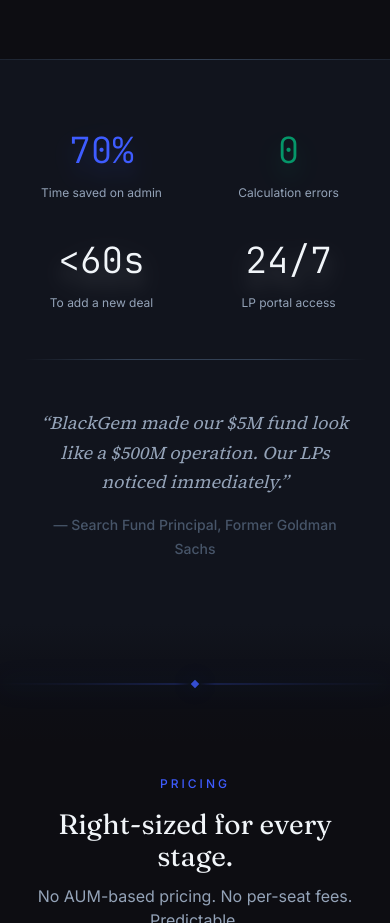
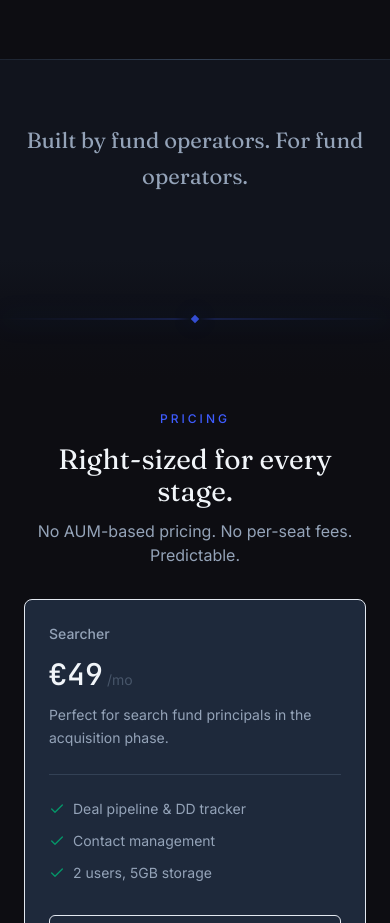
Before and after one commit to rfarias23/BlackGems, a Next.js app: page / in a window 390 px wide. Shown: the part 4480-5403 px from the top of the page. Built offline with nearby package versions, Linux system fonts and the light colour scheme.

Commit message:
copy: replace fake metrics/testimonial with single ethos statement
Co-Authored-By: Claude Opus 4.6 <noreply@anthropic.com>

```diff
--- a/src/app/page.tsx
+++ b/src/app/page.tsx
@@ -400,54 +400,18 @@ function FeaturesSection() {
     );
 }
 
-/* ----- SECTION 6: SOCIAL PROOF / METRICS ----- */
+/* ----- SECTION 6: ETHOS STATEMENT ----- */
 function SocialProofSection() {
-    const metrics = [
-        { value: '70%', color: 'text-heritage-sapphire', label: 'Time saved on admin' },
-        { value: '0', color: 'text-emerald-forest', label: 'Calculation errors' },
-        { value: '<60s', color: 'text-slate-100', label: 'To add a new deal' },
-        { value: '24/7', color: 'text-slate-100', label: 'LP portal access' },
-    ];
-
     return (
         <section className="bg-midnight-ink py-16 px-6 md:py-20 md:px-12 lg:py-[100px] lg:px-[120px] relative overflow-hidden">
             {/* Subtle top accent */}
             <div className="absolute top-0 left-1/2 -translate-x-1/2 w-[600px] h-[1px] bg-gradient-to-r from-transparent via-slate-700 to-transparent" aria-hidden="true" />
 
             <div className="max-w-[1200px] mx-auto">
-                {/* Metrics row */}
-                <div className="grid grid-cols-2 md:flex md:items-start md:justify-around gap-8 md:gap-0 mb-12 md:mb-16">
-                    {metrics.map((m, i) => (
-                        <FadeIn key={m.value} delay={i * 150}>
-                            <div className="flex flex-col items-center gap-2 md:gap-3 relative">
-                                {/* Glow behind the number */}
-                                <span className={`metric-glow font-mono text-[36px] md:text-[48px] font-light ${m.color}`} aria-hidden="true">
-                                    {m.value}
-                                </span>
-                                <span className={`font-mono text-[36px] md:text-[48px] font-light ${m.color} relative`}>
-                                    {m.value}
-                                </span>
-                                <span className="text-xs md:text-sm text-slate-400 text-center">
-                                    {m.label}
-                                </span>
-                            </div>
-                        </FadeIn>
-                    ))}
-                </div>
-
-                {/* Divider */}
-                <div className="section-divider h-px w-full max-w-[800px] mx-auto mb-12 md:mb-16" aria-hidden="true" />
-
-                {/* Testimonial */}
                 <FadeIn>
-                    <div className="text-center max-w-[800px] mx-auto px-2">
-                        <p className="font-serif text-lg md:text-xl italic text-slate-400 leading-relaxed mb-4">
-                            &ldquo;BlackGem made our $5M fund look like a $500M operation. Our LPs noticed immediately.&rdquo;
-                        </p>
-                        <span className="text-sm font-medium text-slate-600">
-                            — Search Fund Principal, Former Goldman Sachs
-                        </span>
-                    </div>
+                    <p className="font-display text-[22px] md:text-[28px] lg:text-[32px] text-slate-400 text-center leading-relaxed">
+                        Built by fund operators. For fund operators.
+                    </p>
                 </FadeIn>
             </div>
         </section>
```
